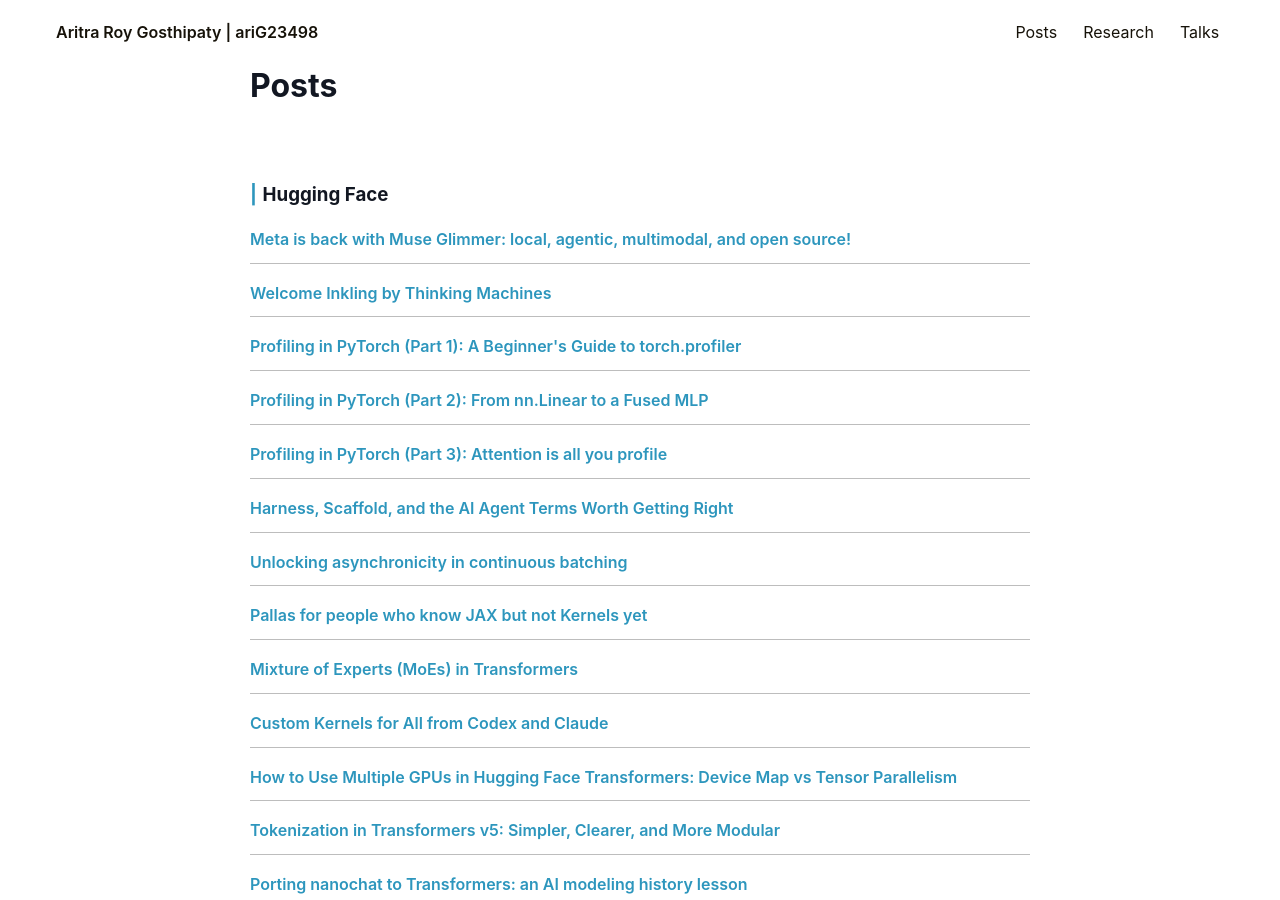
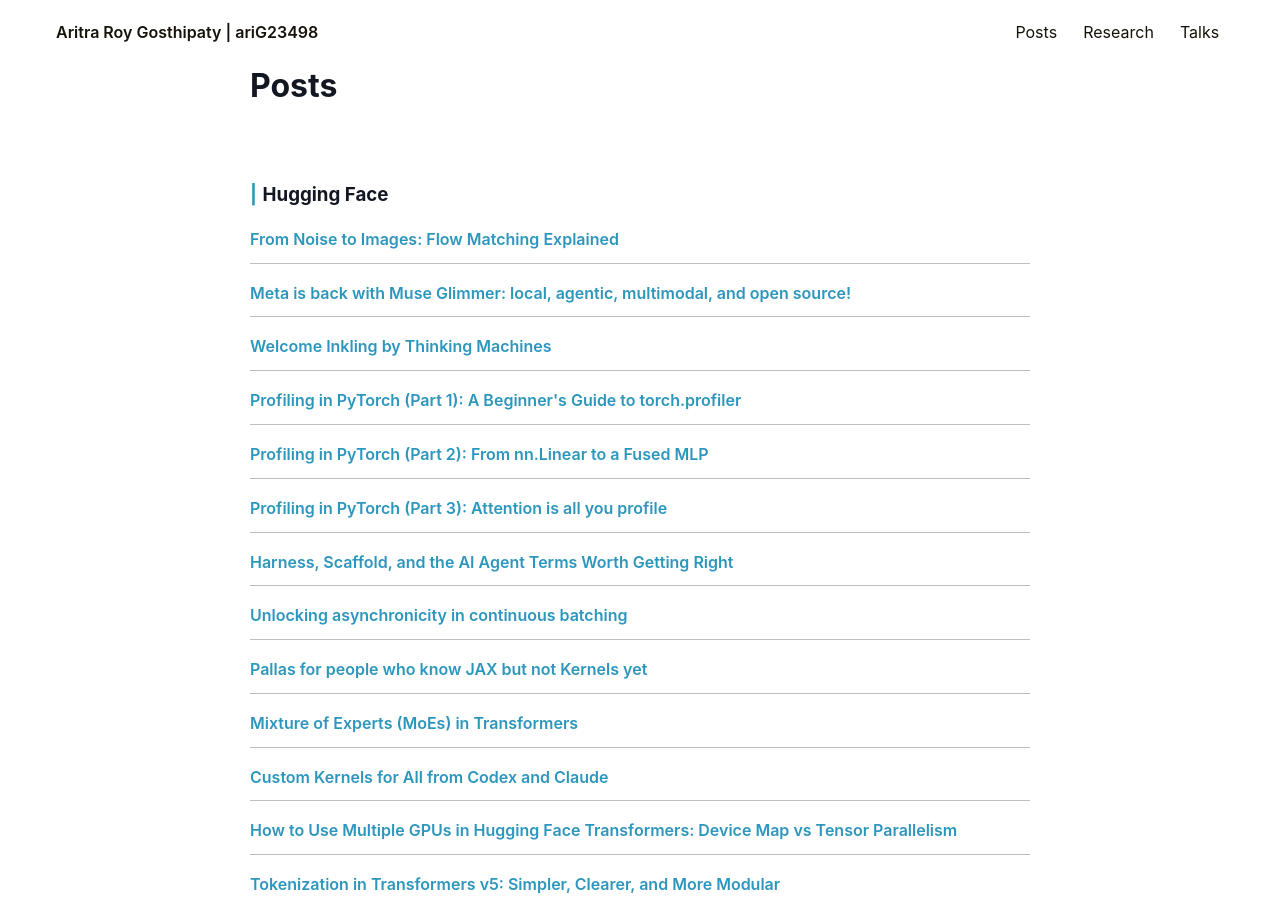
Before and after one commit to ariG23498/ariG23498.github.io, a Jekyll site: the page built from blogs.md, in a window 1280 px wide and 900 px high. Built offline with Jekyll 4.4.1, drawn with Linux system fonts in a browser that asks for light colours.

Commit message:
Update blogs.md

```diff
--- a/blogs.md
+++ b/blogs.md
@@ -7,6 +7,9 @@ permalink: /posts
 <div class="main">
    <div class="post-wrap archive">
       <h3>Hugging Face</h3>
+      <article class="archive-item">
+         <a class="archive-item-link" href="https://huggingface.co/spaces/ariG23498/flow-matching" target="_blank" rel="noopener noreferrer">From Noise to Images: Flow Matching Explained</a>
+      </article>
       <article class="archive-item">
          <a class="archive-item-link" href="https://huggingface.co/blog/muse-glimmer" target="_blank" rel="noopener noreferrer">Meta is back with Muse Glimmer: local, agentic, multimodal, and open source!</a>
       </article>
```
